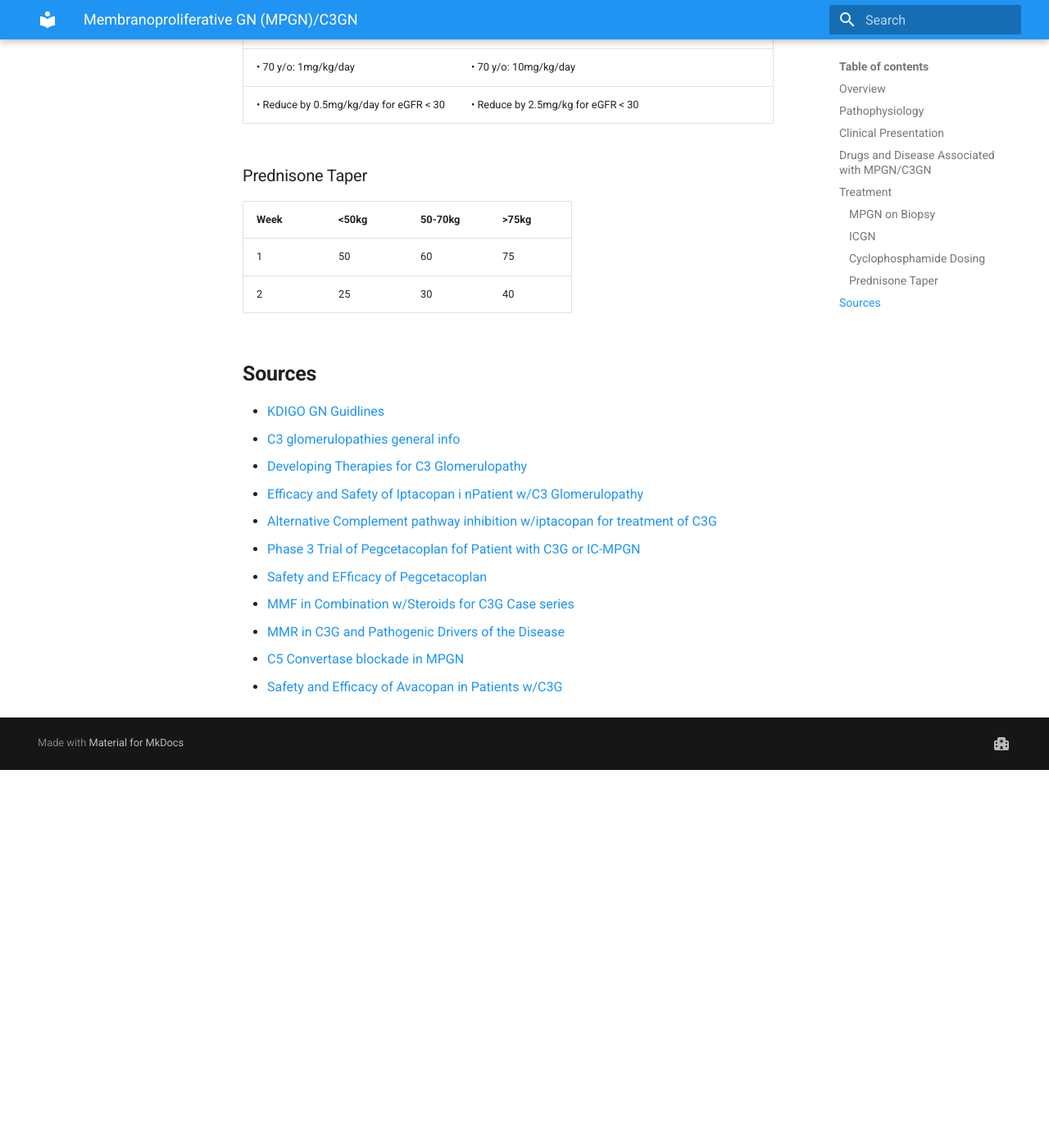
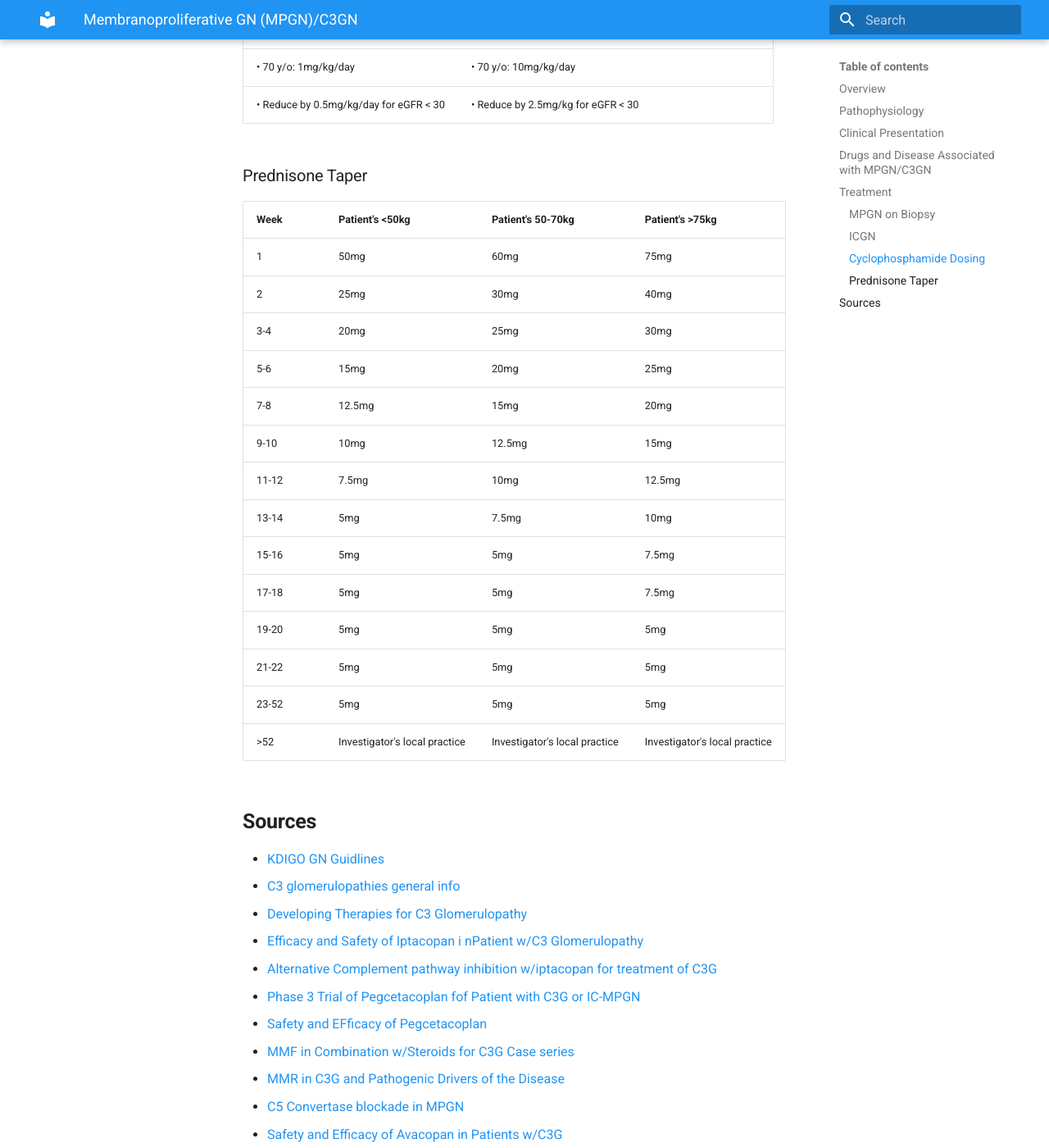
Before and after one commit to TTUNEPH2025/GN, an MkDocs documentation site: the page built from docs/MPGN-C3GN.md, in a window 1280 px wide and 1400 px high, scrolled down 5127 px. Shown: the whole window at 82% size. Built offline with MkDocs 1.6.1 and Material for MkDocs 9.7.7, drawn with Linux system fonts in a browser that asks for light colours; before the commit the page ends 6066 px from its top, so only the background shows below that.

Commit message:
Update MPGN-C3GN.md

```diff
--- a/docs/MPGN-C3GN.md
+++ b/docs/MPGN-C3GN.md
@@ -250,10 +250,22 @@ flowchart TD
 
 
 ### Prednisone Taper
-|Week|<50kg|50-70kg|>75kg|
+|Week|Patient's <50kg|Patient's 50-70kg|Patient's >75kg|
 |----|-----|-------|-----|
-|1   |50   |60     |75   |
-|2   |25   |30     |40   |
+|1   |50mg |60mg   |75mg |
+|2   |25mg |30mg   |40mg |
+|3-4|20mg|25mg|30mg|
+|5-6|15mg|20mg|25mg|
+|7-8|12.5mg|15mg|20mg|
+|9-10|10mg|12.5mg|15mg|
+|11-12|7.5mg|10mg|12.5mg|
+|13-14|5mg|7.5mg|10mg|
+|15-16|5mg|5mg|7.5mg|
+|17-18|5mg|5mg|7.5mg|
+|19-20|5mg|5mg|5mg|
+|21-22|5mg|5mg|5mg|
+|23-52|5mg|5mg|5mg|
+|>52|Investigator's local practice|Investigator's local practice|Investigator's local practice|
 
 
 
```
